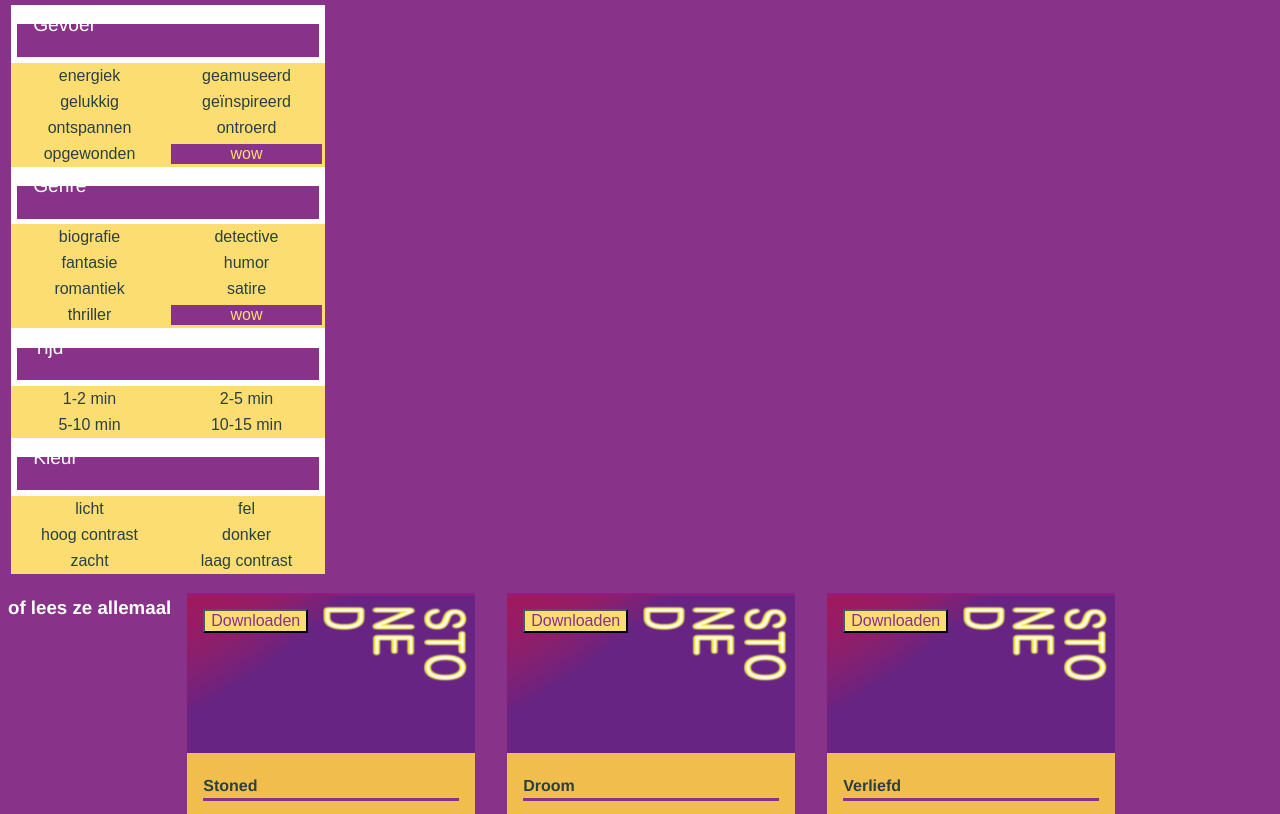
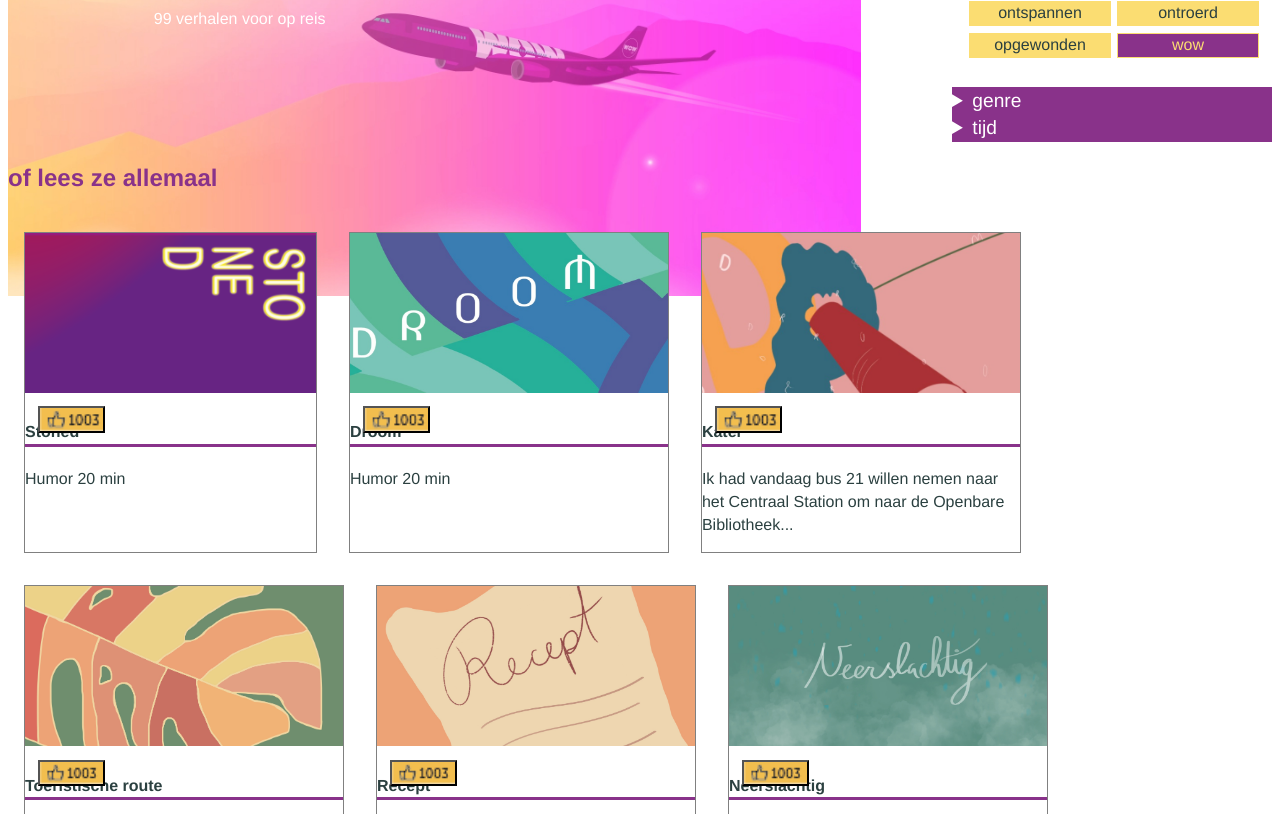
Before and after one commit to sterphanie/WEB, a plain HTML site: page index.html in a window 1280 px wide. Shown: the part 264-1078 px from the top of the page. Drawn offline with Linux system fonts and the light colour scheme; a web font is replaced by a local one.

Commit message:
Feedback verwerkt
VRM feedback verwerkt
meer de huisstijl aangehouden
Code verbeterd

```diff
--- a/index.html
+++ b/index.html
@@ -2,6 +2,7 @@
 <html lang="nl">
 <head>
    <link rel="stylesheet" href="styles/styles.css">
+   <link rel="stylesheet" href="https://use.typekit.net/qpn2bje.css">
     <meta charset="UTF-8">
     <meta name="viewport" content="initial-scale=1">
     <title>WOWair | 99 verhalen voor op reis</title>
@@ -12,77 +13,168 @@
        <nav>
           <ul>
               <li>
-                  <img src="img/logo.png" alt="">
+                <a href="index.html">
+                <img src="img/logo.png" alt=""> </a>
               </li>
-              <li><a href="alleverhalen.html"></a><h2>Alle verhalen</h2></li>
-              <li><a href="mijnverhalen.html"></a><h2>Mijn verhalen</h2></li>
+              <li><a href="alleverhalen.html">Alle 99</a></li>
+              <li><a href="mijnverhalen.html">Mijn leeslijst</a></li>
           </ul>
        </nav>
     </header>
+
+<section class="heading">
 <h1>wow verhalen</h1>
 <p class="verhalen">99 verhalen voor op reis</p>
+</section>
+
 <!-- Filter opties, one action per screen -->
-    <form>
-        <fieldset id="gevoel"><legend>Gevoel</legend></fieldset>
-        <button>energiek</button>
-        <button>geamuseerd</button>
-        <button>gelukkig</button>
-        <button>geïnspireerd</button>
-        <button>ontspannen</button>
-        <button>ontroerd</button>
-        <button>opgewonden</button>
-        <button class="wow">wow</button>
+   <main>
+        <details open>
+        <summary>gevoel</summary>
+        <form action="get" id="gevoel">
+        <fieldset>
+            <legend>gevoel</legend>
+             <p>Hoe wil je je voelen?</p>
+              <ul>
+                <li>
+                   <input type="radio" id="energiek" name="gevoel">
+                    <label for="energiek">energiek</label>
+                </li>
 
-        <fieldset id="genre">
-        <legend>Genre</legend></fieldset>
-        <button>biografie</button>
-        <button>detective</button>
-        <button>fantasie</button>
-        <button>humor</button>
-        <button>romantiek</button>
-        <button>satire</button>
-        <button>thriller</button>
-        <button class="wow">wow</button>
+                <li>
+                  <input type="radio" id="geamuseerd" name="gevoel">
+                   <label for="geamuseerd">geamuseerd</label></li>
 
-        <fieldset id="tijd">
-        <legend>Tijd</legend></fieldset>
-        <button>1-2 min</button>
-        <button>2-5 min</button>
-        <button>5-10 min</button>
-        <button>10-15 min</button>
+                <li> <input type="radio" id="gelukkig" name="gevoel">
+                   <label for="gelukkig">gelukkig</label></li>
 
-       <fieldset id="kleur">
-       <legend>Kleur</legend></fieldset>
-        <button>licht</button>
-        <button>fel</button>
-        <button>hoog contrast</button>
-        <button>donker</button>
-        <button>zacht</button>
-        <button>laag contrast</button>
-     </form>
+                <li> <input type="radio" id="geïnspireerd" name="gevoel">
+                   <label for="geïnspireerd">geïnspireerd</label></li>
 
+                <li><input type="radio" id="ontspannen" name="gevoel">
+                    <label for="ontspannen">ontspannen</label></li>
+
+                <li> <input type="radio" id="ontroerd" name="gevoel">
+                    <label for="ontroerd">ontroerd</label></li>
+
+                <li><input type="radio" id="opgewonden" name="gevoel">
+                    <label for="opgewonden">opgewonden</label>
+
+                <li class="wow"><input type="radio" class="wow" name="gevoel">
+                    <label for="wow">wow</label>
+            </ul>
+        </fieldset>
+        </form>
+        </details>
+
+        <details>
+        <summary>genre</summary>
+        <form action="get" id="genre">
+        <fieldset>
+        <legend>genre</legend>
+        <ul>
+                <li>
+                   <input type="radio" id="biografie" name="genre">
+                    <label for="biografie">biografie</label>
+                </li>
+
+                <li>
+                  <input type="radio" id="detective" name="genre">
+                   <label for="detective">detective</label></li>
+
+                <li> <input type="radio" id="fantasie" name="genre">
+                   <label for="fantasie">fantasie</label></li>
+
+                <li> <input type="radio" id="humor" name="genre">
+                   <label for="humor">humor</label></li>
+
+                <li><input type="radio" id="romantiek" name="genre">
+                    <label for="romantiek">romantiek</label></li>
+
+                <li> <input type="radio" id="satire" name="genre">
+                    <label for="satire">satire</label></li>
+
+                <li><input type="radio" id="thriller" name="gevoel">
+                    <label for="thriller">thriller</label>
+
+                <li class="wow"><input type="radio" class="wow" name="gevoel">
+                    <label for="wow">wow</label>
+            </ul>
+
+        </fieldset>
+        </form>
+        </details>
+
+        <details>
+        <summary>tijd</summary>
+        <form action="get" id="tijd">
+        <fieldset>
+        <legend>tijd</legend>
+        <ul>
+        <li> <input type="radio" id="1min" name="tijd">
+                <label for="1min">1-2 min</label></li>
+        <li> <input type="radio" id="2min" name="tijd">
+                <label for="2min">2-5 min</label></li>
+        <li> <input type="radio" id="5min" name="tijd">
+                <label for="5min">5-10 min</label></li>
+        <li> <input type="radio" id="10min" name="tijd">
+                <label for="10min">10-15 min</label></li>
+            </ul>
+        </fieldset>
+        </form>
+        </details>
+    </main>
 <!-- verhalen op basis van populariteit als de user naar beneden scrollt -->
-    <section>
-     <h3>of lees ze allemaal</h3>
+    <h2>of lees ze allemaal</h2>
+     <section>
+     <h3>populair</h3>
       <article>
-              <img src="img/tumbnail%20stoned.png" alt="">
+              <img src="img/tumbnail%20stoned.png" alt="stoned">
               <h4>Stoned</h4>
-              <button class="download">Downloaden</button>
-              <p>verhaal Stoned</p>
+              <button class="like"></button>
+              <p>Humor   20 min</p>
       </article>
 
       <article>
-               <img src="img/tumbnail%20stoned.png" alt="">
+               <img src="img/droom.jpeg" alt="droom">
                 <h4>Droom</h4>
-              <button class="download">Downloaden</button>
-              <p>verhaal Stoned</p>
+              <button class="like"></button>
+              <p>Humor   20 min</p>
       </article>
 
       <article>
-           <img src="img/tumbnail%20stoned.png" alt="">
-              <h4>Verliefd</h4>
-              <button class="download">Downloaden</button>
-              <p>verhaal Stoned</p>
+              <img src="img/Kater.jpeg" alt="kater">
+              <h4>Kater</h4>
+              <button class="like"></button>
+              <p>Ik had vandaag bus 21 willen nemen naar het Centraal Station om naar de Openbare Bibliotheek...</p>
+      </article>
+
+      <article>
+               <img src="img/touristische%20route.jpg" alt="toeristische route">
+                <h4>Toeristische route</h4>
+              <button class="like"></button>
+              <p>Als u naar links kijkt, ziet u het Centraal Station. Gebouwd tussen 1881 en 1889 door architect P.H.J... </p>
+      </article>
+
+      <article>
+           <img src="img/recept.jpg" alt="recept">
+              <h4>Recept</h4>
+              <button class="like"></button>
+              <p>Dit gerecht is vrij eenvoudig te maken. Ideaal op een doordeweekse dag als je even niet weet...</p>
+      </article>
+
+      <article>
+               <img src="img/neerslachtig.jpg" alt="neerslachtig">
+                <h4>Neerslachtig</h4>
+              <button class="like"></button>
+              <p>Ach en wee, ik stap de bus uit. Mijn zoon – in wat voor wereld heb ik die jongen neergezet...</p>
+      </article>
+
+      <article>
+           <img src="img/de%20cock.jpg" alt="">
+              <h4>De Cock en het raadsel van het verdwenen boek</h4>
+              <button class="like"></button>
+              <p>Stationsplein, 12.00 uur in de middag De Cock met C-O-C-K. stapte de bus uit...</p>
       </article>
     </section>
 
--- a/styles/styles.css
+++ b/styles/styles.css
@@ -3,25 +3,40 @@
 }
 
 body{
-    font-family: museo-sans,"Helvetica Neue",Helvetica,Arial,sans-serif;
+    font-family: museo-sans,"Helvetica Neue",Helvetica,sans-serif;
     font-size: 1em;
     line-height: 1.42857143;
     color: #2b4040;
-    background-color: #89328A;
     margin-top: 10em;
+
+}
+
+section.heading{
+    background-image: url(../img/wow-air.jpg);
+    background-repeat: no-repeat;
+    background-size: contain;
+    height: 30em;
+    margin-top: -5em
+
 }
 
 h1{
     font-size: 2em;
     color: white;
+    margin-top: 4em;
+    margin-left: 4em;
+
 }
 p.verhalen{
     font-size: 1em;
     color: white;
+    margin-top: 12em;
+    margin-left: -12em;
+
 }
 
-h3{
-    color: white;
+h2{
+    color: #89328A;
 }
 
 /*HEADER*/
@@ -32,6 +47,14 @@ header{
     right:0;
     background: white;
     z-index: 1;
+    margin: 0;
+}
+
+@media (max-width:25em){
+    header{
+        bottom: 0;
+        top: initial;
+    }
 }
 
 header ul{
@@ -39,6 +62,9 @@ header ul{
     padding: 0;
     display: flex;
     justify-content: space-between;
+    align-items: baseline;
+    max-height: 3em;
+    margin: 0;
 
 }
 
@@ -51,11 +77,81 @@ header li{
 }
 
 header img {
-    width:2cm;
-    height:2cm;
-    object-fit: cover;
-    object-position: center center;
+    max-height: 3em;
+    max-width: 3em;
+    display: block;
+    margin: 0em 1em;
+}
 
+/*FILTER*/
+main{
+    display: flex;
+    flex-direction: column;
+    align-items: flex-end;
+    margin-top: -28em;
+
+}
+
+details{
+    width: 20em;
+    background-color: white;
+
+}
+
+form{
+    width: 100%;
+}
+form, summary:-webkit-details-marker {
+    display: none;
+    background-color: white;
+    position: relative;
+    display: flex;
+    flex-wrap: wrap;
+}
+legend{
+    display: none;
+}
+
+fieldset{
+    border: none;
+    min-width: 100%;
+}
+summary{
+    background-color: #89328A;
+    color: white;
+    font-size: 1.2em;
+    border: none;
+}
+
+/* radio input buiten beeld*/
+form input[type=radio] {
+    position: absolute;
+    left:-666em;
+}
+
+form ul{
+    display: grid;
+    grid-template-columns: 1fr 1fr;
+    padding:0;
+    min-width: 100%;
+}
+form li{
+    background-color: #FBDD72;
+    color: #2b4040;
+    font-size: 1em;
+    border: 0.1em solid #FBDD72;
+    list-style: none;
+    margin: .2em;
+    text-align: center;
+}
+
+form li:hover{
+    border-color: #89328A;
+}
+
+form li.wow{
+    background-color: #89328A;
+    color: #FBDD72;
 }
 
 /*VERHALEN*/
@@ -68,12 +164,17 @@ section{
 section h2{
     width: 100%;
 }
+section h3 {
+    display: none;
+}
 article{
     display: block;
-    border: 1em, solid, #89328A;
-    background-color: #F1BE4D;
+    border: 1px solid gray;
+    background-color: white;
     max-width: 20em;
+    margin: 1em;
     position: relative;
+
 }
 
 article img{
@@ -84,56 +185,17 @@ article img{
     object-position: center center;
 }
 
-article h4, article p {
-    margin: 1rem;
-}
 
-button.download{
+button.like{
     position: absolute;
-    top: 1em;
+    top: 13em;
     left: 1em;
-    background-color:#FBDD72;
-    color: #89328A;
-    font-size: 1em;
+    height: 2em;
+    width: 5em;
+    background-image: url(../img/1003.png);
+    background-size: cover;
 }
 
 h4{
     border-bottom: solid #89328A;
 }
-
-/*FILTER*/
-form{
-    background-color: white;
-    border: solid #89328A;
-    max-width: 20em;
-    position: relative;
-    display: flex;
-    flex-wrap: wrap;
-}
-
-
-form>fieldset{
-    background-color: #89328A;
-    color: white;
-    font-size: 1.2em;
-    margin: .3em;
-    width: 100%;
-    border: none;
-}
-
-form>button{
-    background-color: #FBDD72;
-    color: #2b4040;
-    font-size: 1em;
-    border: 0.2em solid #FBDD72;
-    width: 50%;
-}
-
-form>button:hover{
-    border-color: #89328A;
-}
-
-form>button.wow{
-    background-color: #89328A;
-    color: #FBDD72;
-}
```
Also changed, not shown: img/1003.png (added), img/1072.png (added), img/889.png (added), img/891.png (added), img/917.png (added), img/920.png (added), img/933.png (added), img/942.png (added), img/945.png (added), img/Kater.jpeg (added), img/de cock.jpg (added), img/droom.jpeg (added), img/neerslachtig.jpg (added), img/recept.jpg (added), 2 more files.
